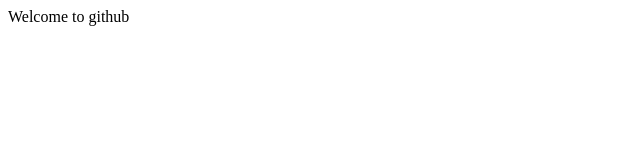
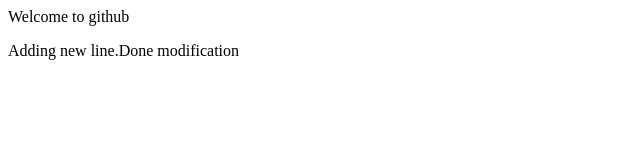
Before and after one commit to ShivaniSaxena87/localrepo, a plain HTML site: page index.html in a window 1280 px wide. Shown: the whole page, without its empty margins (0-640 px from the left). Drawn offline with Linux system fonts and the light colour scheme.

Commit message:
Add  new feature1

```diff
--- a/index.html
+++ b/index.html
@@ -1 +1,2 @@
 <p>Welcome to github </p>
+<p>Adding new line.Done modification</p>
```
